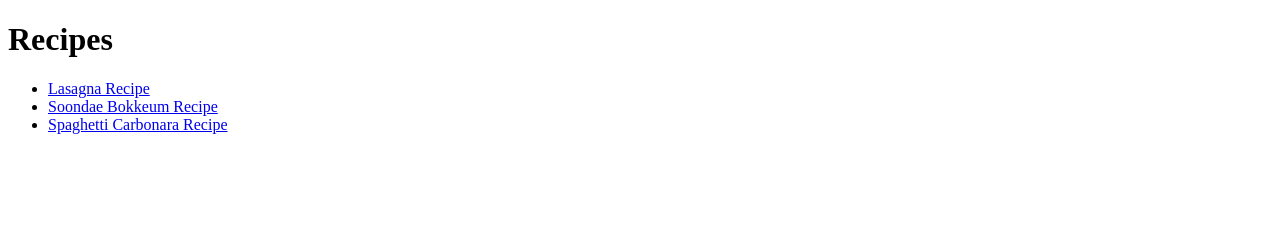
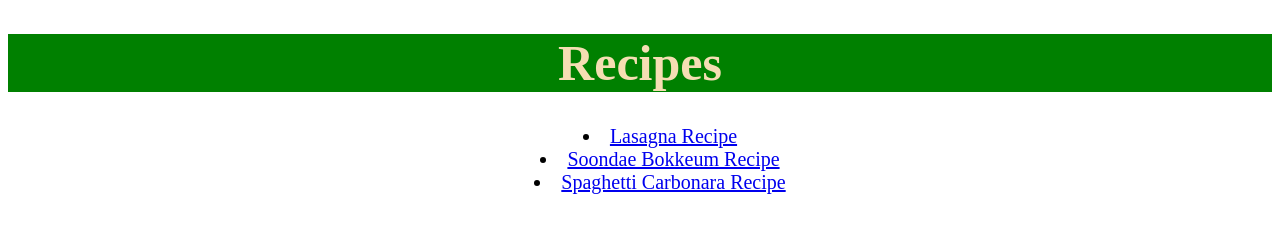
Before and after one commit to risantpaul/recipes, a plain HTML site: page index.html in a window 1280 px wide. Drawn offline with Linux system fonts and the light colour scheme.

Commit message:
Added CSS to index.html and updated README.md

```diff
--- a/index.html
+++ b/index.html
@@ -3,10 +3,12 @@
     <head>
         <meta charset="utf-8">
         <title>Recipes</title>
+
+        <link rel="stylesheet" href="./style.css">
     </head>
     <body>
-        <h1>Recipes</h1>
-        <ul>
+        <h1 class="first">Recipes</h1>
+        <ul class="first">
             <li><a href="./recipes-list/lasagna.html">Lasagna Recipe</a></li>
             <li><a href="./recipes-list/soondae-bokkeum.html">Soondae Bokkeum Recipe</a></li>
             <li><a href="./recipes-list/spaghetti-carbonara.html">Spaghetti Carbonara Recipe</a></li>
--- /dev/null
+++ b/style.css
@@ -0,0 +1,12 @@
+.first {
+    text-align: center;
+}
+h1.first {
+    font-size: 50px;
+    background-color: green;
+    color: wheat;
+}
+ul.first{
+    list-style-position: inside;
+    font-size: 20px;
+}
```
Also changed, not shown: 1 other file.
